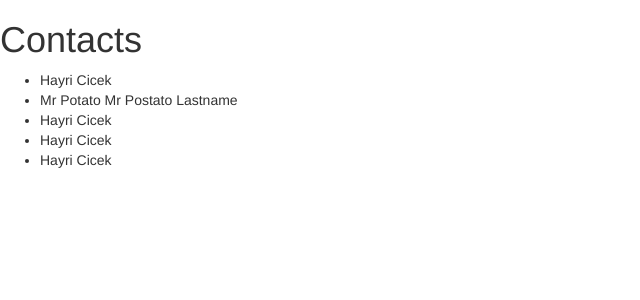
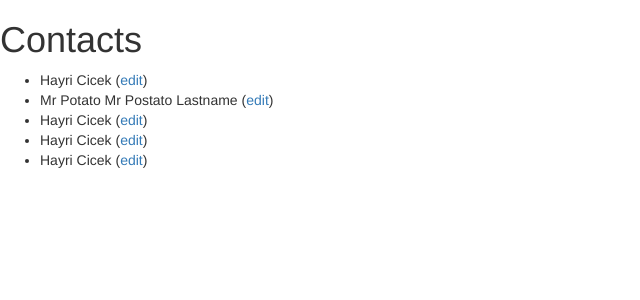
Before and after one commit to cicekhayri/EffectiveDjango, a Django app: page / in a window 1280 px wide. Shown: the top 300 px of the page, without its empty margins (0-640 px from the left). Run offline with Django 3.2, Linux system fonts and the light colour scheme; data comes from the database, SQL or seed files in the repository; both versions use the stored data as it was after the commit; parts of the project's set-up code (start-up, migrations or seed data) failed here and were passed over; some libraries are stand-ins or nearby versions.

Commit message:
update added

```diff
--- a/addressbook/urls.py
+++ b/addressbook/urls.py
@@ -14,6 +14,7 @@ urlpatterns = patterns('',
 
     url(r'^$', contacts.views.ListContactView.as_view(), name='contacts-list',),
     url(r'^new$', contacts.views.CreateContactView.as_view(), name='contacts-new',),
+    url(r'^edit/(?P<pk>\d+)/$', contacts.views.UpdateContactView.as_view(), name='contacts-edit',),
     # Uncomment the admin/doc line below to enable admin documentation:
     # url(r'^admin/doc/', include('django.contrib.admindocs.urls')),
 
--- a/contacts/templates/contact_list.html
+++ b/contacts/templates/contact_list.html
@@ -5,7 +5,7 @@
 
 <ul>
   {% for contact in object_list %}
-    <li class="contact">{{ contact }}</li>
+  <li class="contact">{{ contact }} (<a href="{% url 'contacts-edit' pk=contact.id %}">edit</a>)</li>
   {% endfor %}
 </ul>
 {% endblock %}
--- a/contacts/templates/edit_contact.html
+++ b/contacts/templates/edit_contact.html
@@ -1,9 +1,13 @@
 {% extends "base.html" %}
 
 {% block content %}
+{% if contact.id %}
+<h1>Edit Contact</h1>
+{% else %}
 <h1>Add Contact</h1>
+{% endif %}
 
-<form action="{% url 'contacts-new' %}" method="POST">
+<form action="{{ action }}" method="POST">
   {% csrf_token %}
   <ul>
     {{ form.as_ul }}
--- a/contacts/views.py
+++ b/contacts/views.py
@@ -1,5 +1,5 @@
 from django.core.urlresolvers import reverse
-from django.views.generic import ListView, CreateView
+from django.views.generic import ListView, CreateView, UpdateView
 
 from contacts.models import Contact
 
@@ -13,3 +13,22 @@ class CreateContactView(CreateView):
 
     def get_success_url(self):
         return reverse('contacts-list')
+
+    def get_context_data(self, **kwargs):
+        context = super(CreateContactView, self).get_context_data(**kwargs)
+        context['action'] = reverse('contacts-new')
+
+        return context
+
+class UpdateContactView(UpdateView):
+    model = Contact
+    template_name = 'edit_contact.html'
+
+    def get_success_url(self):
+        return reverse('contacts-list')
+
+    def get_context_data(self, **kwargs):
+        context = super(UpdateContactView, self).get_context_data(**kwargs)
+        context['action'] = reverse('contacts-edit', kwargs={'pk': self.get_object().id})
+
+        return context
```
Also changed, not shown: address.db, 2 other files.
